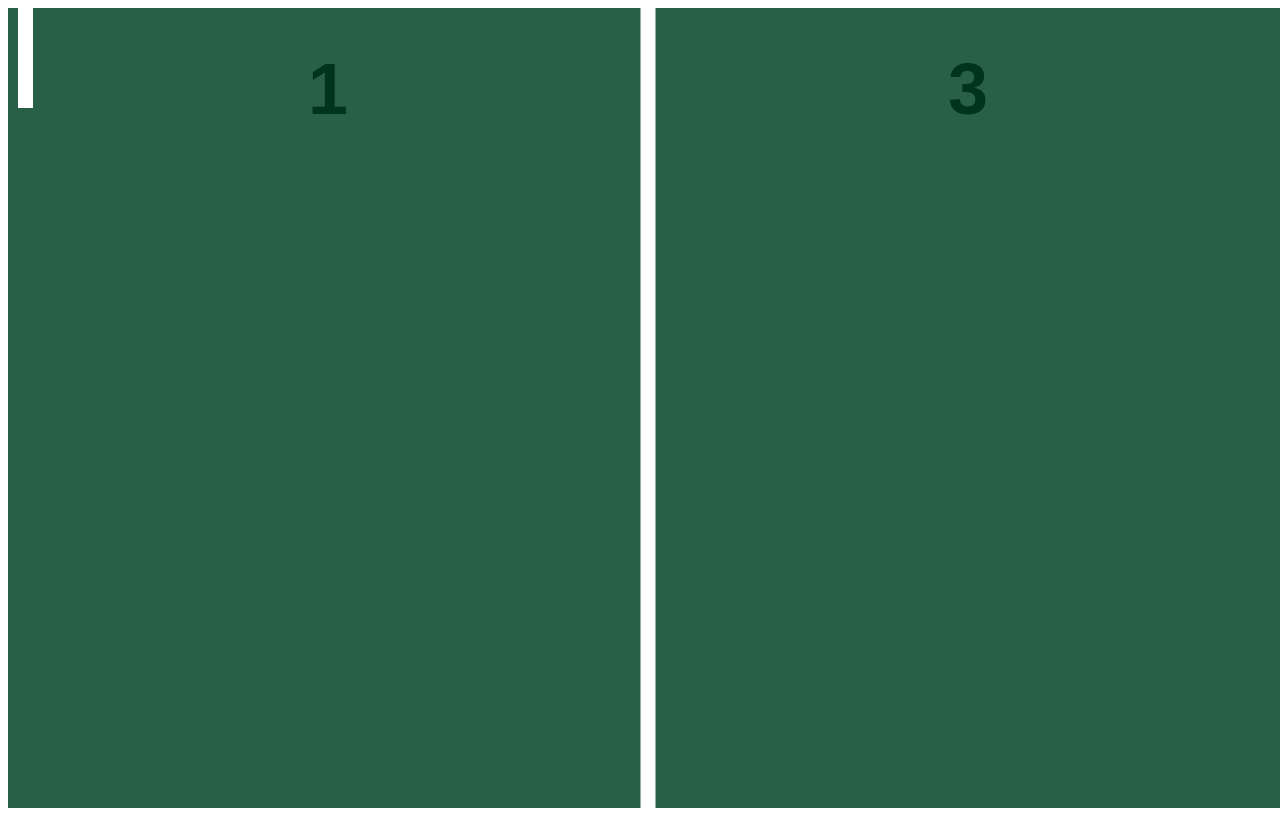
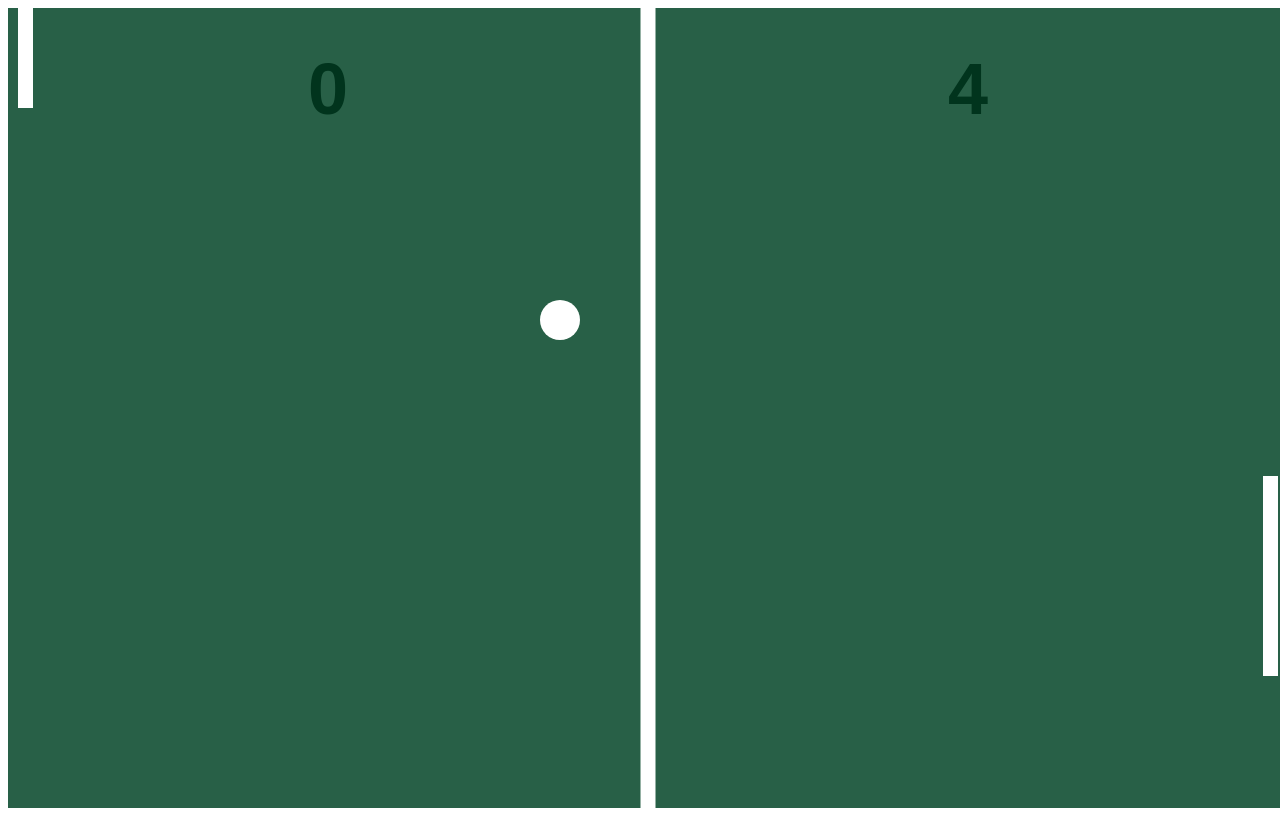
Before and after one commit to silvio-souza/ping-pong-dev, a plain HTML site: page index.html in a window 1280 px wide. Drawn offline with Linux system fonts and the light colour scheme.

Commit message:
ball and paddles physics 3

```diff
--- a/index.html
+++ b/index.html
@@ -60,10 +60,20 @@
                 y: 0,
                 w: line.w,
                 h: 200,
+                speed: 8,
 
                 _move: function() {
-                    this.y = ball.y
+                    if (this. y + this.h / 2 < ball.y + ball.r) {
+                        this.y += this.speed;
+                    } else {
+                        this.y -= this.speed;
+                    }
                 },
+
+                paddleSpeedUp: function() {
+                    this.speed += 2;
+                },
+
                 draw: function() {
                     canvasCtx.fillStyle = "#ffffff";
                     canvasCtx.fillRect(this.x, this.y, this.w, this.h);
@@ -74,8 +84,8 @@
 
             //draw score
             const score = {
-                player: 1,
-                cpu: 2,
+                player: 0,
+                cpu: 0,
 
                 increasePlayer: function() {
                     this.player++;
@@ -100,7 +110,7 @@
                 x: field.w / 2,
                 y: field.h / 2,
                 r: 20,
-                speed: 7,
+                speed: 10,
                 directionX: 1,
                 directionY: 1,
 
@@ -153,9 +163,16 @@
                     this.directionY *= -1;
                 },
 
+                _speedUp: function() {
+                    this.speed += 3;
+                },
+
                 _scoreUp: function() {
+                    this._speedUp();
+                    rightPaddle.paddleSpeedUp();
+
                     this.x = field.w / 2;
-                    this.y = field.y /2;
+                    this.y = field.h / 2;
                 },
 
                 _move: function() {
```
